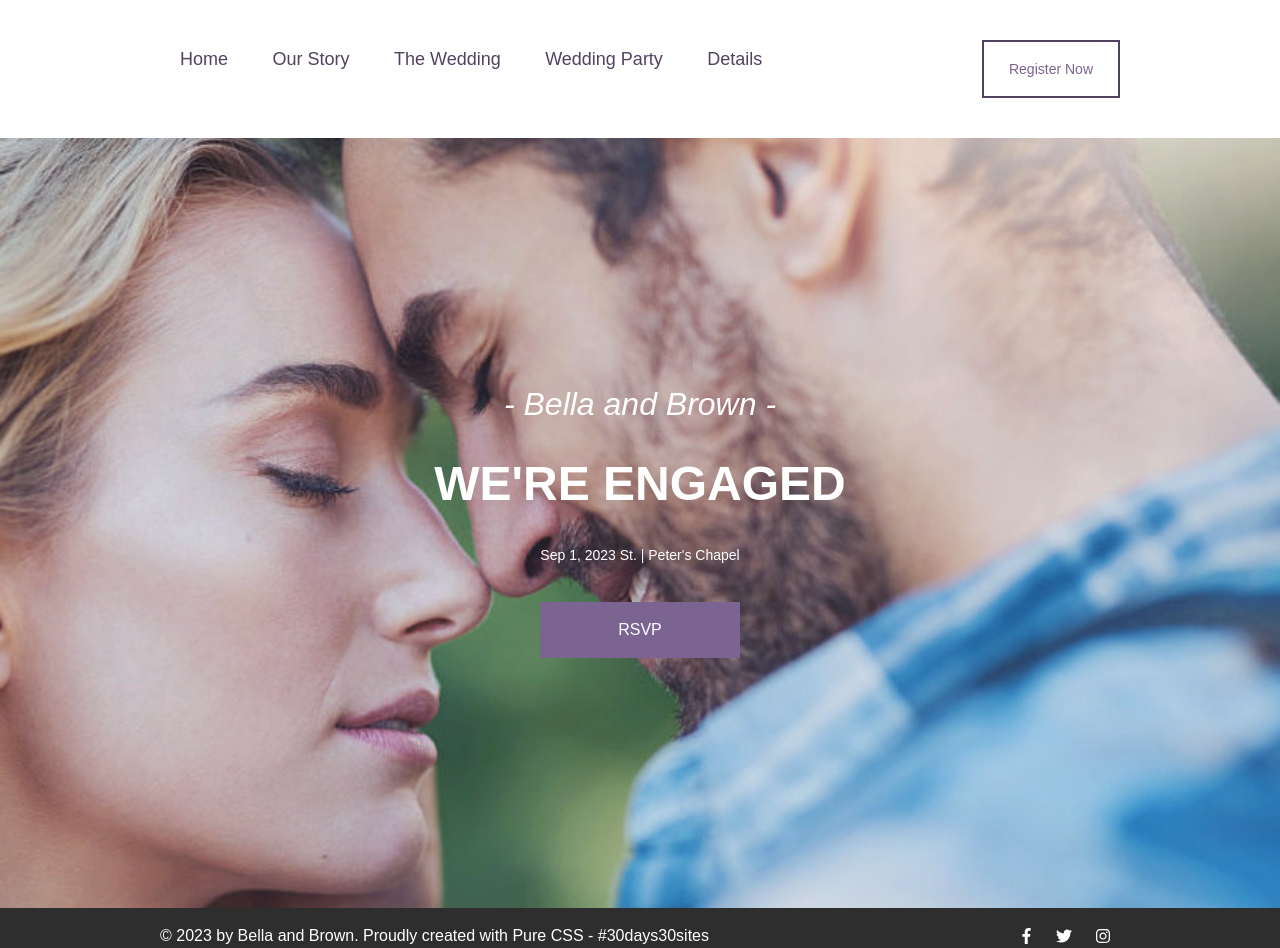
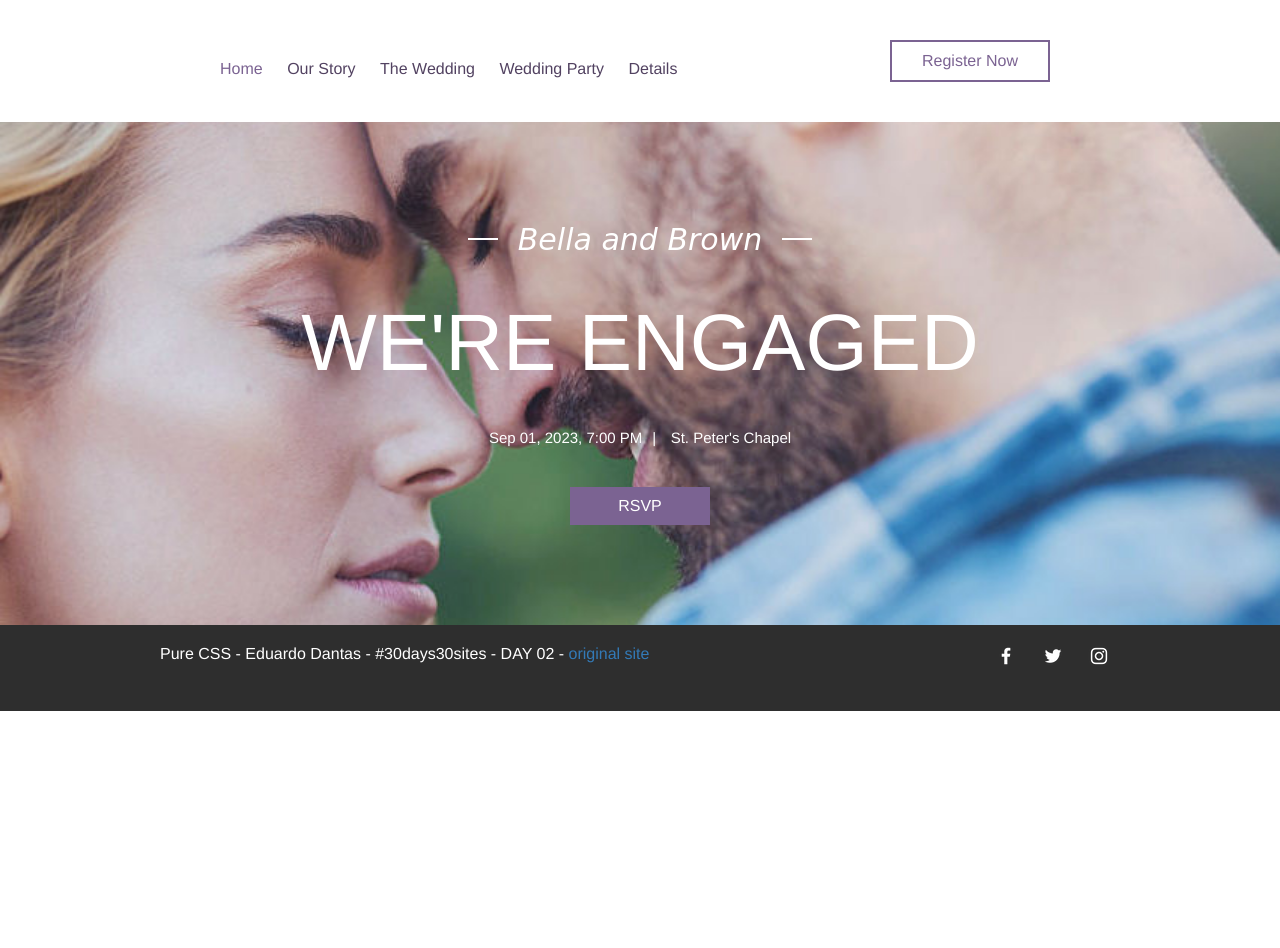
Before and after one commit to EduD/30days30sites, a plain HTML site: page 2DAY/index.html in a window 1280 px wide. After the commit the page ends 800 px from the top, so only its background shows below. Drawn offline with Linux system fonts and the light colour scheme.

Commit message:
update files
* add img icon
* update style.css and index.html

```diff
--- a/2DAY/css/style.css
+++ b/2DAY/css/style.css
@@ -1,127 +1,149 @@
-/* I made this website in a few minutes */
+/* #30days30sites
+  Author: Eduardo Dantas
+  Day: 02(two)
+  Original: https://www.wix.com/website-template/view/html/1907?originUrl=http://www.wix.com/website/templates/html/events/1&bookName=&galleryDocIndex=6&category=events&utm_source=newsletter&utm_medium=email&utm_campaign=30_days_30_sites_day_2&utm_term=2018-07-04
+  Ps: pure css
+*/
 
-/*------------------
-Colors:
-#524261
-#7b6392
-#2e2e2e
-#fff
-Font:;
-Futura LT W01 Light
--------------------*/
+/* reset */
+body, h1, h2, h3, p, ul{
+  padding: 0px;
+  margin: 0px;
+}
+img{
+  display: block;
+}
 body{
-	font-family: "Liberation Sans", sans-serif;
+  font-family: Helvetica, sans-serif;
+  font-size: 16px;
+  background:#fff;
 }
-/*------------------
-	General Class
---------------------*/
+* {
+  box-sizing: border-box;
+}
 .container{
-	max-width: 960px;
-	margin: 0px auto;
+  max-width: 960px;
+  margin: 0px auto;
 }
-.container::after , .container::before{
-	content: '';
-	display: table;
-	clear: both;
+.container::after, .container::before{
+  content: '';
+  display: table;
+  clear: both;
 }
-/*------------------
-	Header
---------------------*/
-.header{
-	background: #fff;
-	padding: 40px 0px;
+.menu-nav ul li a.current-color{
+  color: #7b6392;
 }
-.header-nav{
-	float: left;
+/* menu */
+.menu{
+  text-align: center;
+  padding: 40px 10px;
 }
-.header-bnt{
-	float: right;
-	border: 2px solid #524261;
-	color: #7b6392;
-	padding: 20px 25px;
-	font-size: 0.875em; /* 14px */
-	text-decoration: none;
-	transition: all .4s ease-in-out;
+.menu-nav ul{
+  float: left;
+  margin: 20px 20px 0px 40px;
 }
-.header-bnt:hover{
-	background: rgb(123, 99, 146, 0.2);
+.menu-nav ul li{
+  display: inline;
 }
-.header-nav li{
-	display: inline-block;
+.menu-nav ul li a{
+  padding: 10px;
+  text-decoration: none;
+  color: #524261;
 }
-.header-nav a {
-	display: block;
-	padding: 10px;
-	text-decoration: none;
-	color: #524261;
-	font-size: 1.125em; /* 18px */
-	margin: 0px 10px;
-	transition: all .4s ease-in-out;
+.menu-nav ul li a:hover{
+  color: #7b6392;
 }
-.header-nav a:hover{
-	color: #7b6392;
+.menu-button{
+  color: #7b6392;
+  float: right;
+  text-decoration: none;
+  padding: 10px 30px;
+  margin-right: 60px;
+  border: 2px solid;
 }
-/*------------------
-	Main
---------------------*/
+.menu-button:hover{
+  background: #e5e5e5;
+}
+
+/* main */
 .main{
-	background: url("../img/bg.jpg") no-repeat center center;
-	background-size: cover;
-	padding: 250px 0px;
-	text-align: center;
-	color: #fff;
+  background: url('../img/bg.jpg') no-repeat no-repeat center;
+  background-size: cover;
+  padding: 100px 0px 100px 0px;
+  text-align: center;
 }
 .main h1{
-	font-style: italic;
-	font-size: 2em; /* 32px */
-}
-.main h1::before{
-	content: '- ';
-	display: inline;
-}
-.main h1::after{
-	content: ' -';
-	display: inline;
+  font-size: 5em; /* 80px */
+  color: #fff;
+  font-weight: 400;
+  margin: 40px 0px 40px 0px;
 }
 .main h2{
-	font-weight: bold;
-	font-size: 3em; /* 48px */
-	margin: 40px 0px;
+  font-size: 1.875em; /* 30px */
+  font-weight: 400;
+  font-style: italic;
+  font-family: cursive;
+  color: #fff;
+}
+.main h2::before,.main h2::after{
+  content: '';
+  display: inline-block;
+  width: 30px;
+  height: 2px;
+  background: #fff;
+}
+.main h2::before{
+  margin: 10px 20px 10px 0px;
+}
+.main h2::after{
+  margin: 10px 0px 10px 20px;
 }
 .main p{
-	font-size: 0.875em; /* 14px */
+  display: inline-block;
+  color: #fff;
+  font-size: 0.9375em; /* 15px */
 }
-.main-bnt{
-	background: #7b6392;
-	width: 200px;
-	padding: 20px 10px;
-	display: block;
-	margin: 40px auto 0px auto;
-	text-decoration: none;
-	color: #fff;
-	transition: all .4s ease-in-out;
+.main-p::after{
+  content: '|';
+  display: inline-block;
+  padding: 0px 10px;
 }
-.main-bnt:hover{
-	background: #524261;
+.main-button{
+  display: block;
+  text-decoration: none;
+  background: #7b6392;
+  color: #fff;
+  width: 140px;
+  margin: 40px auto 0px auto;
+  padding: 10px 0px;
 }
-/*------------------
-	Footer
---------------------*/
+.main-button:hover{
+  background: #524261;
+}
+
+/* footer */
 .footer{
-	background: #2e2e2e;
-	padding: 20px 0px;
+  background: #2e2e2e;
+  color: #fff;
+  padding: 20px 10px 40px 10px;
 }
 .footer p{
-	color: #fff;
-	float: left;
+  float: left;
 }
-.footer nav{
-	float: right
+.footer ul{
+  float: right;
 }
-.footer li{
-	display: inline-block;
+.footer ul li,.footer ul li a img{
+  display: inline;
 }
-.footer nav li a{
-	color: #fff;
-	margin: 0px 10px;
+.footer ul li a img{
+  padding: 0px 10px;
 }
+.footer p a{
+  color: #337ab7;
+  text-decoration: none;
+}
+.footer p a:hover{
+  color: #337ab7;
+  text-decoration: underline;
+}
--- a/2DAY/index.html
+++ b/2DAY/index.html
@@ -1,52 +1,44 @@
 <!DOCTYPE html>
-<html>
+<html lang="en">
 <head>
-	<title>DAY 2 - #30days30sites</title>
-    <meta charset="utf-8">
-    <meta name="author" content="Eduardo Dantas">
-    <meta name="description" content="DAY 2 - 30days30sites with pure CSS">
-    <link rel="stylesheet" type="text/css" href="css/reset.css">
-    <link rel="stylesheet" type="text/css" href="css/style.css">
-    <script defer src="https://use.fontawesome.com/releases/v5.0.9/js/all.js" integrity="sha384-8iPTk2s/jMVj81dnzb/iFR2sdA7u06vHJyyLlAd4snFpCl/SnyUjRrbdJsw1pGIl" crossorigin="anonymous"></script>
+  <meta charset="UTF-8">
+  <meta name="viewport" content="width=device-width, initial-scale=1.0">
+  <meta http-equiv="X-UA-Compatible" content="ie=edge">
+  <title>DAY 2 - Eduardo Dantas - Pure CSS</title>
+  <link rel="stylesheet" href="css/style.css">
 </head>
 <body>
-
-<!-- HEADER -->
-	<header class="header">
-		<div class="container">
-			<nav class="header-nav">
+  <header class="menu container">
+    <nav class="menu-nav">
       <ul>
-					<li><a href="#">Home</a></li>
+        <li><a class="current-color" href="#">Home</a></li>
         <li><a href="#">Our Story</a></li>
         <li><a href="#">The Wedding</a></li>
         <li><a href="#">Wedding Party</a></li>
         <li><a href="#">Details</a></li>
       </ul>
     </nav>
-			<a class="header-bnt" href="#">Register Now</a>
-		</div>
+    <a class="menu-button" href="#">Register Now</a>
   </header>
-<!-- END HEADER -->
 
-<!-- MAIN -->
   <main class="main">
     <div class="container">
-			<h1>Bella and Brown</h1>
-			<h2>WE'RE ENGAGED</h2>
-			<p>Sep 1, 2023 St. | Peter's Chapel</p>
-			<a class="main-bnt" href="#">RSVP</a>
+    <h2>Bella and Brown</h2>
+    <h1>WE'RE ENGAGED</h1>
+    <p class="main-p">Sep 01, 2023, 7:00 PM</p>
+    <p>St. Peter's Chapel</p>
     </div>
+    <a class="main-button" href="#">RSVP</a>
   </main>
-<!-- END MAIN -->
 
   <footer class="footer">
     <div class="container">
-			<p>&copy 2023 by Bella and Brown. Proudly created with Pure CSS - #30days30sites</p>
+      <p>Pure CSS - Eduardo Dantas - #30days30sites - DAY 02 - <a href="https://goo.gl/xVsZe7" target="_blank">original site</a></p>
       <nav>
         <ul>
-					<li><a href="#"><i class="fab fa-facebook-f"></i></a></li>
-					<li><a href="#"><i class="fab fa-twitter"></i></a></li>
-					<li><a href="#"><i class="fab fa-instagram"></i></a></li>
+          <li><a href="#"><img src="img/facebook.png" alt="facebook"></a></li>
+          <li><a href="#"><img src="img/twitter.png" alt="twitter"></a></li>
+          <li><a href="#"><img src="img/instagram.png" alt="instagram"></a></li>
         </ul>
       </nav>
     </div>
```
Also changed, not shown: 2DAY/img/facebook.png (added), 2DAY/img/instagram.png (added), 2DAY/img/twitter.png (added). Lines whose indentation alone changed are shown as unchanged.
